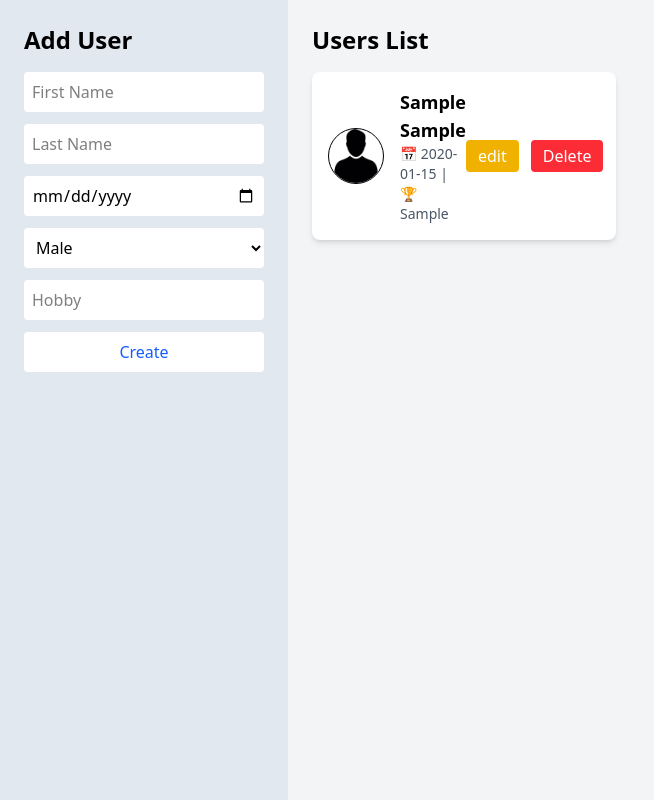
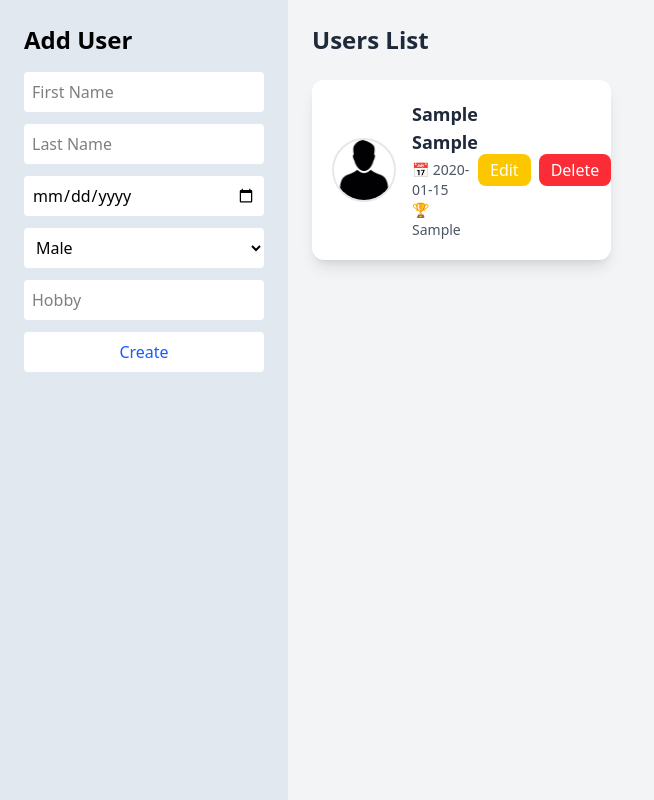
Before and after one commit to Jurayev311/class-component-crud, a React (Vite) app: page / in a window 1280 px wide. Both pictures are taken after typing "Sample", "Sample", "2020-01-15", "Sample" into the empty fields and a click on the button "Create". Shown: the whole page, without its empty margins (0-654 px from the left). Built offline with nearby package versions, Linux system fonts and the light colour scheme.

Commit message:
homework

```diff
--- a/src/components/crud/Crud.jsx
+++ b/src/components/crud/Crud.jsx
@@ -63,22 +63,33 @@ export default class Crud extends Component {
                 </div>
 
                 <div className="flex-1 p-6 bg-gray-100">
-                    <h2 className="text-2xl font-bold mb-4">Users List</h2>
-                    <div className="grid grid-cols-1 md:grid-cols-2 lg:grid-cols-3 gap-4">
+                    <h2 className="text-2xl font-bold mb-6 text-gray-800">Users List</h2>
+                    <div className="grid grid-cols-1 md:grid-cols-2 lg:grid-cols-3 gap-6">
                         {this.state.users.map((user) => (
-                            <div key={user.id} className="flex items-center bg-white shadow-md rounded-lg p-4">
-                                <img src={user.gender === "male" ? male : female} alt="Avatar" className="w-14 h-14 rounded-full border mr-4" />
+                            <div key={user.id} className="flex items-center bg-white shadow-lg rounded-xl p-5 hover:shadow-xl transition-shadow duration-300">
+                                <img
+                                    src={user.gender === "male" ? male : female}
+                                    alt="Avatar"
+                                    className="w-16 h-16 rounded-full border-2 border-gray-200 mr-4"
+                                />
                                 <div className="flex-1">
-                                    <h3 className="text-lg font-bold">{user.fname} {user.lname}</h3>
-                                    <p className="text-gray-600 text-sm">📅 {user.birthdate} | 🏆 {user.hobby}</p>
+                                    <h3 className="text-lg font-semibold text-gray-800">{user.fname} {user.lname}</h3>
+                                    <p className="text-gray-600 text-sm mt-1">📅 {user.birthdate}</p>
+                                    <p className="text-gray-600 text-sm">🏆 {user.hobby}</p>
                                 </div>
-                                <div className="flex gap-3">
-                                <button onClick={() => this.handleEdit(user.id)} className="bg-yellow-500 px-3 py-1 rounded text-white hover:bg-yellow-400-400 transition">
-                                    edit
-                                </button>
-                                <button onClick={() => this.handleDelete(user.id)} className="bg-red-500 px-3 py-1 rounded text-white hover:bg-red-400 transition">
-                                    Delete
-                                </button>
+                                <div className="flex gap-2">
+                                    <button
+                                        onClick={() => this.handleEdit(user.id)}
+                                        className="bg-yellow-400 px-3 py-1 rounded-lg text-white hover:bg-yellow-500 transition-colors duration-200"
+                                    >
+                                        Edit
+                                    </button>
+                                    <button
+                                        onClick={() => this.handleDelete(user.id)}
+                                        className="bg-red-500 px-3 py-1 rounded-lg text-white hover:bg-red-600 transition-colors duration-200"
+                                    >
+                                        Delete
+                                    </button>
                                 </div>
                             </div>
                         ))}
```
